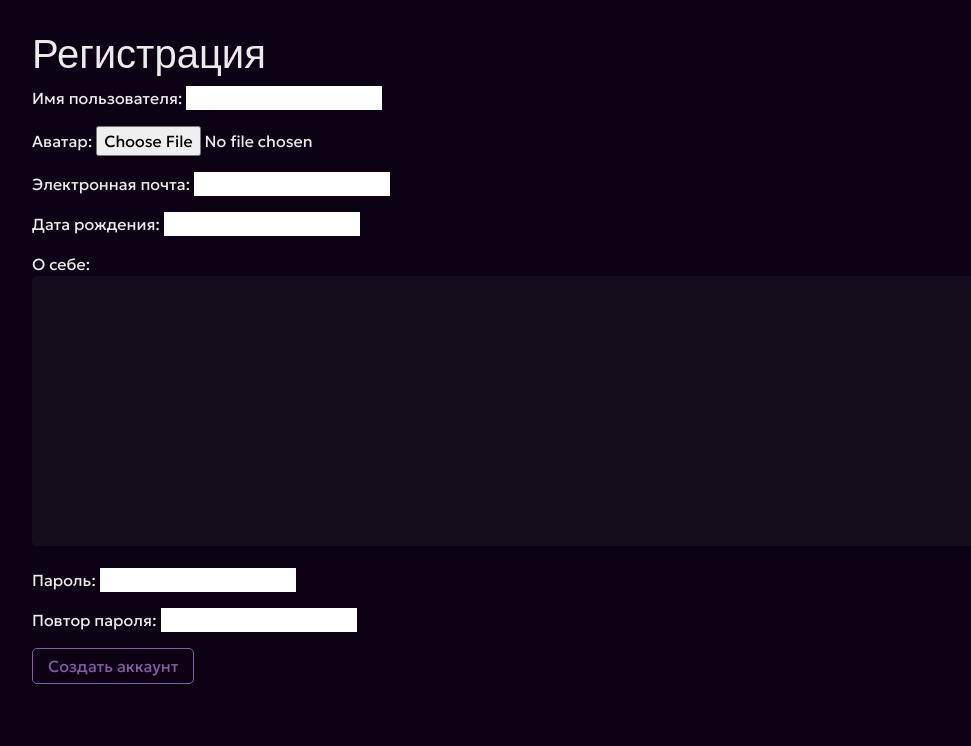
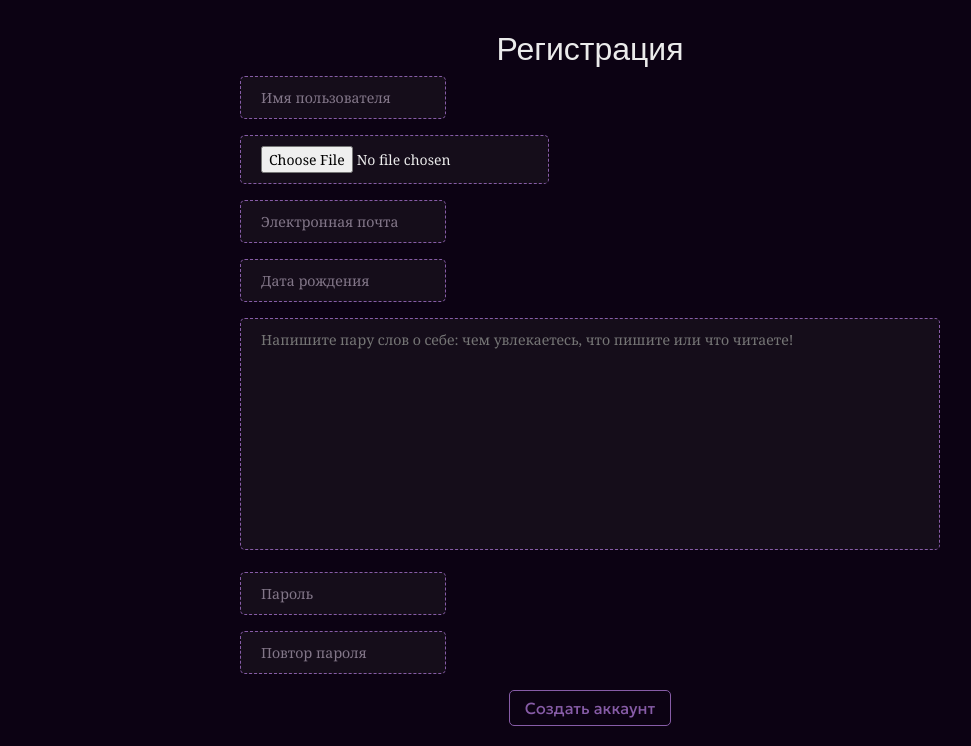
Before and after one commit to gh0sthck/django-horror, a Django app: page /profile/register/ in a window 1280 px wide. Shown: the part 90-836 px from the top of the page, without its empty margins (50-1021 px from the left). Before the commit the page ends 774 px from the top, so only its background shows below. Run offline with Django 5.2, Linux system fonts and the light colour scheme; some libraries are stand-ins or nearby versions; some web fonts are replaced.

Commit message:
Register page update

```diff
--- a/static/main.css
+++ b/static/main.css
@@ -659,3 +659,60 @@ ul a {
 .note__body p {
   line-height: 33px;
 }
+
+/* REGISTER-LOGIN */
+
+.register {
+  display: flex;
+  width: 100%;
+  align-items: center;
+  justify-content: center;
+  margin: 20px 0;
+}
+
+.register h2 {
+  text-align: center;
+}
+
+.register__container {
+  width: 700px;
+}
+
+.register p input, p textarea {
+  border: 1px dashed #875ca7;
+  padding: 10px 20px;
+  background-color: rgba(24, 17, 29, 0.8);
+  color: #ebebeb;
+  border-radius: 5px;
+  font-family: "Noto Serif", serif;
+  font-optical-sizing: auto;
+  font-weight: 400;
+  font-size: 14px;
+  font-style: normal;
+  font-variation-settings: "wdth" 100;
+}
+
+.register p input:focus, p textarea:focus {
+  transition: .2s;
+  border: 1px solid #875ca7;
+    padding: 15px 25px;
+}
+
+
+
+.register p input::placeholder {
+  color: #827688;
+}
+
+.errorlist {
+  background-color: rgb(161, 93, 93, .5);
+  border-radius: 5px;
+  border: 1.5px solid rgb(214, 79, 79);
+  padding: 5px 15px;
+
+}
+
+.errorlist li {
+  color: rgb(214, 79, 79);
+  font-size: 15px;
+}
--- a/templates/users/register.html
+++ b/templates/users/register.html
@@ -3,11 +3,15 @@
 {% block title %}Новый аккаунт{% endblock title %}
 
 {% block main %}
-    <h1>Регистрация</h1>
+<div class="register">
+    <div class="register__container">
+        <h2>Регистрация</h2>
 
-    <form method="post" enctype="multipart/form-data">
-        {{ form.as_p }}
-        {% csrf_token %}
-        <input type="submit" value="Создать аккаунт">
-    </form>
+        <form style="display: flex; flex-direction: column;" method="post" enctype="multipart/form-data">
+            {{ form.as_p }}
+            {% csrf_token %}
+            <input style="align-self: center;" type="submit" value="Создать аккаунт">
+        </form>
+    </div>
+</div>
 {% endblock main %}
--- a/users/forms.py
+++ b/users/forms.py
@@ -5,7 +5,13 @@ from .models import CustomUser
 
 
 class RegisterForm(forms.ModelForm):
-    repeat_password = forms.CharField(max_length=90, min_length=8, required=True, widget=forms.PasswordInput, label="Повтор пароля")
+    repeat_password = forms.CharField(
+        max_length=90,
+        min_length=8,
+        required=True,
+        widget=forms.PasswordInput(attrs={"placeholder": "Повтор пароля"}),
+        label="Повтор пароля",
+    )
 
     def clean_repeat_password(self) -> dict | None:
         cd = self.cleaned_data
@@ -16,4 +22,11 @@ class RegisterForm(forms.ModelForm):
     class Meta:
         model = CustomUser
         fields = ["username", "avatar", "email", "birthday", "bio", "password"]
-        widgets = {"password": forms.PasswordInput()} # add date choice in form (?: "birthday": forms.DateInput())
+        widgets = {
+            "username": forms.TextInput(attrs={"placeholder": "Имя пользователя"}),
+            "email": forms.EmailInput(attrs={"placeholder": "Электронная почта"}),
+            "avatar": forms.FileInput(attrs={"placeholder": "Аватар"}),
+            "bio": forms.Textarea(attrs={"placeholder": "Напишите пару слов о себе: чем увлекаетесь, что пишите или что читаете!"}),
+            "birthday": forms.DateInput(attrs={"placeholder": "Дата рождения"}),
+            "password": forms.PasswordInput(attrs={"placeholder": "Пароль"}),
+        }  # add date choice in form (?: "birthday": forms.DateInput())
--- a/users/views.py
+++ b/users/views.py
@@ -1,3 +1,4 @@
+import copy
 from django.http import HttpRequest
 from django.shortcuts import redirect, render
 from django.urls import reverse_lazy
@@ -25,7 +26,11 @@ class RegisterView(FormView):
         new_user.save()
         return redirect("main")
 
-
+    def get_form_class(self):
+        form: forms.Form = super().get_form_class()
+        for field in form.base_fields.values():
+            field.label = ""
+        return form
 
 
 class ProfileEditView(UpdateView):
@@ -45,7 +50,6 @@ class ProfileEditView(UpdateView):
             if isinstance(field.widget, forms.widgets.Textarea):
                 field.widget.attrs["style"] = "height: 220px;"
             if isinstance(field.widget, forms.widgets.DateInput):
-                print(field.widget.__dict__, dir(field.widget))
                 field.widget.input_type = "date"
 
         return form
```
